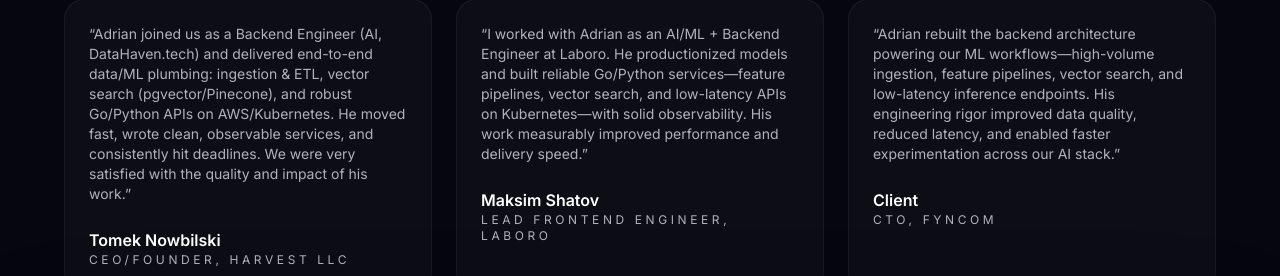
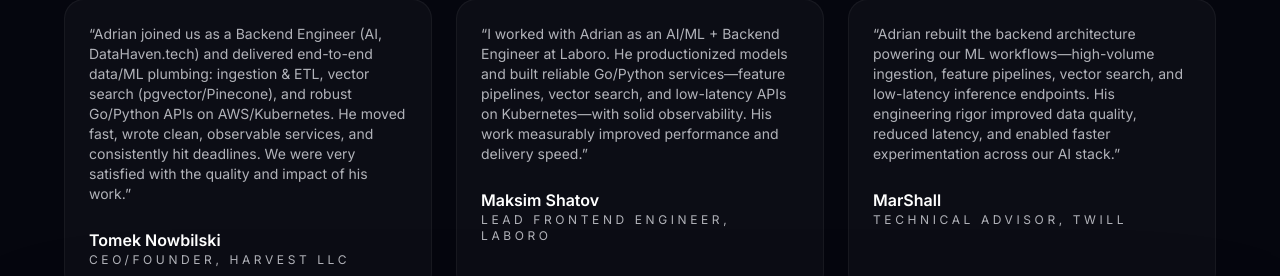
Before and after one commit to CryptoAardvark/Adrian-portfolio, a Next.js app: page / in a window 1280 px wide. Shown: the part 2835-3111 px from the top of the page. Built offline with nearby package versions, Linux system fonts and the light colour scheme.

Commit message:
feat: add new position and testimominal

```diff
--- a/data/content.ts
+++ b/data/content.ts
@@ -137,8 +137,8 @@
   {
     quote:
       "Adrian rebuilt the backend architecture powering our ML workflows—high-volume ingestion, feature pipelines, vector search, and low-latency inference endpoints. His engineering rigor improved data quality, reduced latency, and enabled faster experimentation across our AI stack.",
-    author: "Client",
-    role: "CTO, FynCom",
+    author: "MarShall",
+    role: "Technical Advisor, Twill",
   },
 ];
 
@@ -151,30 +151,29 @@
 
 export const experienceTimeline = [
   {
-    company: "FynCom",
-    role: "Lead AI & Backend Engineer",
-    period: "Nov 2023 - Oct 2025 · Part-time · Remote",
-    location: "NY, NY",
-    highlights: [
-      "Designed Python (FastAPI/Flask) microservices with typed REST/GraphQL schemas, rate-limits, idempotency, retries/timeouts, and RBAC.",
-      "Rebuilt the GraphQL data layer with field-level auth, batching, and caching to reduce P95 latency across large catalogs.",
-      "Engineered high-throughput ingestion pipelines (Kafka/SQS + workers) processing 150M+ artifacts with checksum/dedup and schema validation.",
-      "Optimized PostgreSQL/Redis/S3 (Parquet) storage and implemented Elasticsearch/OpenSearch search for enterprise-scale discovery.",
-      "Deployed services on AWS (ECS/EKS) with Docker/Kubernetes/Terraform and modernized CI/CD with image scanning and blue-green/canary rollouts.",
-    ],
-  }
-  ,
-  {
     company: "Harvest LLC",
     role: "Lead Backend Engineer",
-    period: "Apr 2025 – Aug 2025 · Contract · Remote",
-    location: "Wimington, DE",
+    period: "Apr 2025 – Oct 2025 · Contract · Remote",
+    location: "Wilmington, DE",
     highlights: [
       "Architected Go and Python/FastAPI microservices for real-time querying and ingestion with OAuth2/JWT auth, idempotency, rate limits, retries/timeouts, and correlation IDs.",
       "Exposed typed REST/gRPC APIs with OpenAPI contracts and added pagination, backpressure, Redis caching, and connection pooling to improve throughput and p95 latency.",
       "Built scheduled ETL/ELT pipelines over WDI/Eurostat/IMF with normalization, checksum/dedup, schema-drift detection, and reproducible S3/Parquet snapshots.",
       "Deployed containerized services to AWS (ECS/EKS + ALB) with autoscaling, blue-green/canary rollouts, modern CI/CD, and full OpenTelemetry observability.",
       "Integrated LangChain + Pinecone for internal RAG/semantic search with hybrid retrieval, reranking, prompt-safety checks, and cost-controlled inference routing.",
+    ],
+  },
+  {
+    company: "Citadel LLC",
+    role: "Software Engineer",
+    period: "Dec 2023 – Mar 2025 · Part-Time · Remote",
+    location: "Chicago, IL",
+    highlights: [
+      "Architected high-reliability Python/FastAPI and Go microservices with OAuth2/JWT auth, retries, rate limiting, and correlation IDs for real-time ingestion and query pipelines.",
+      "Built scalable ETL/ELT and automation pipelines using Celery, RabbitMQ, Redis, Airflow, and Kubeflow for ingestion, data normalization, and model training workflows.",
+      "Engineered AI-driven RAG and semantic search platforms with LangChain, Pinecone/FAISS, embeddings, and FastAPI endpoints, including Graph-RAG architectures for advanced document intelligence.",
+      "Deployed containerized backend and GPU-accelerated inference systems with Docker, Kubernetes, ECS/EKS, Terraform, and OpenTelemetry for scalable, observable, and fault-tolerant operations.",
+      "Implemented MLOps, CI/CD, and security best practices using MLflow, GitOps, Jenkins, Istio, and OAuth2, improving model deployment reliability, monitoring, and operational governance.",
     ],
   },
   {
@@ -192,8 +191,8 @@
   },
   {
     company: "Zillow",
-    role: "AI/ML Engineer",
-    period: "Jun 2020 – Oct 2022 · Full-time · Remote",
+    role: "Senior Software Engineer",
+    period: "Jun 2019 – Oct 2022 · Full-time · Remote",
     location: "Seattle, WA",
     highlights: [
       "Designed and operated Go microservices (REST/gRPC) for forex trading platforms—order routing, positions/PnL, risk checks, balances, and audit trails with idempotent handlers, rate limits, and schema-validated I/O.",
@@ -206,7 +205,7 @@
   {
     company: "Twills",
     role: "Full Stack Engineer",
-    period: "Nov 2017 – Oct 2019 · Full-time · Remote",
+    period: "Nov 2017 – Apr 2019 · Full-time · Remote",
     location: "NY, NY",
     highlights: [
       "Rebuilt and scaled the auto-parts e-commerce backend using Node.js/Express and PHP/Laravel, delivering reliable ordering, accounts, and catalog APIs for 1,000+ daily users.",
```
